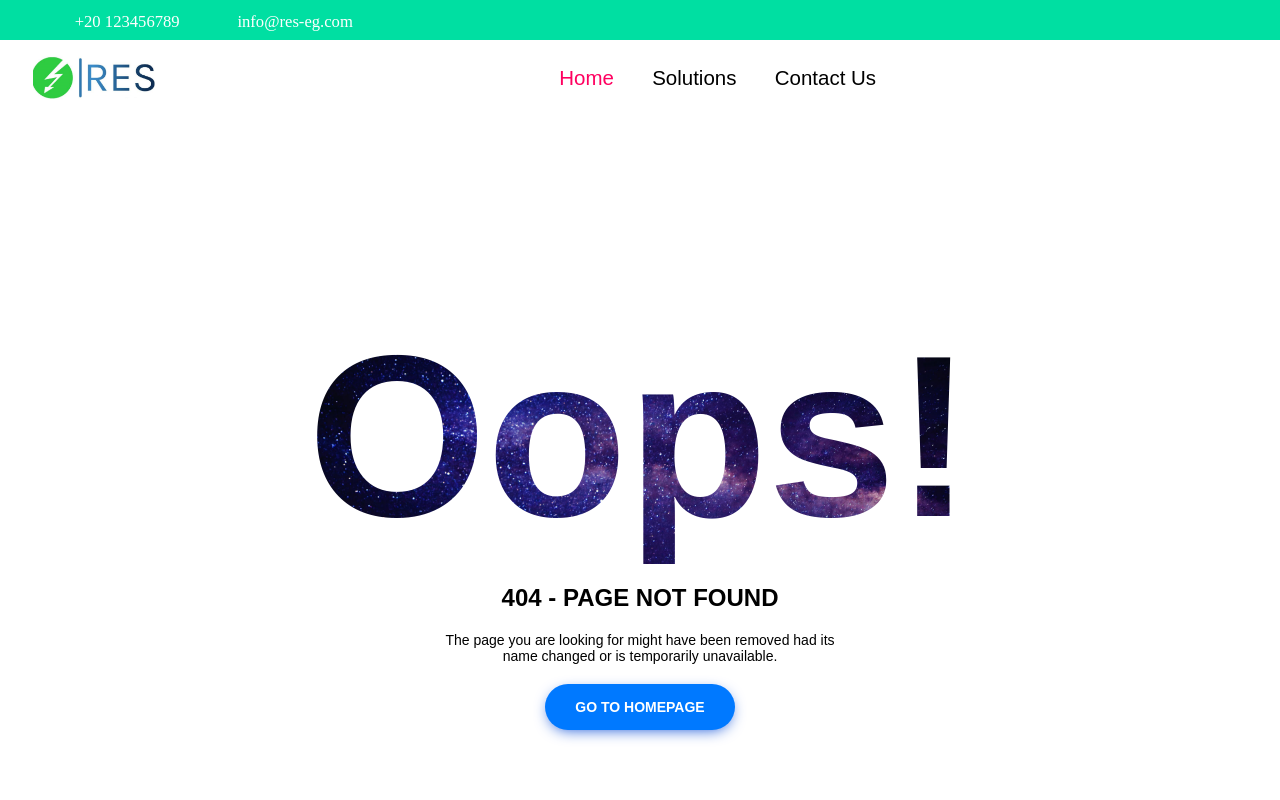
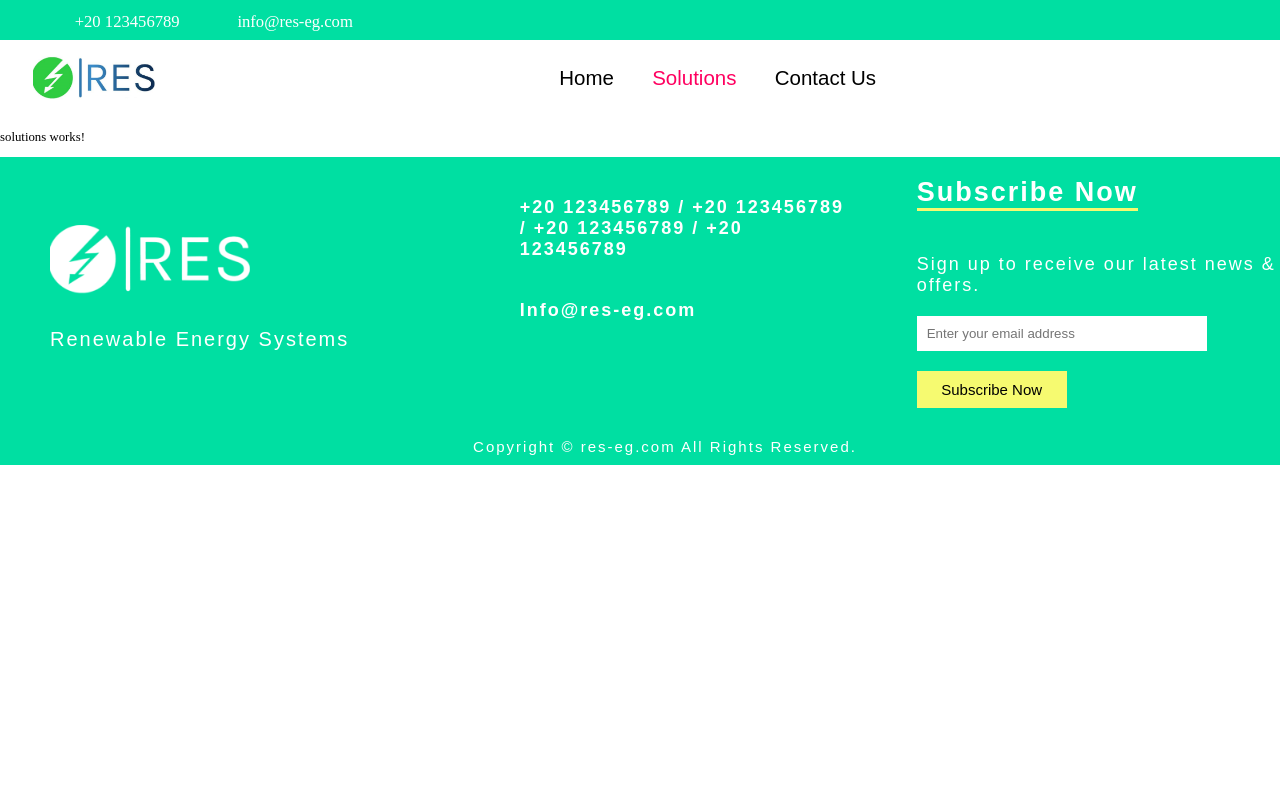
Before and after one commit to mostafa-abuelkhair/res-eg, an Angular app in the folder res-front/: page /solution in a window 1280 px wide. Shown: the top 800 px of the page. Built offline with nearby package versions, Linux system fonts and the light colour scheme; a web font is replaced by a local one.

Commit message:
added solutions

```diff
--- a/res-front/src/app/app-routing.module.ts
+++ b/res-front/src/app/app-routing.module.ts
@@ -2,11 +2,13 @@ import { NgModule } from '@angular/core';
 import { RouterModule, Routes } from '@angular/router';
 import { HomeComponent } from './home/home.component';
 import { PageNotFoundComponent } from './page-not-found/page-not-found.component';
+import { SolutionsComponent } from './solutions/solutions.component';
 
 const routes: Routes = [
   {path: '', component: HomeComponent},
   {path: 'home', component: HomeComponent},
-  {path:'**' ,component: PageNotFoundComponent }
+  {path: 'solution', component: SolutionsComponent},
+  {path:'**' , component: PageNotFoundComponent }
 ];
 
 @NgModule({
--- a/res-front/src/app/app.module.ts
+++ b/res-front/src/app/app.module.ts
@@ -13,6 +13,7 @@ import { FooterComponent } from './footer/footer.component';
 import { PrefooterComponent } from './home/prefooter/prefooter.component';
 import { HomeComponent } from './home/home.component';
 import { PageNotFoundComponent } from './page-not-found/page-not-found.component';
+import { SolutionsComponent } from './solutions/solutions.component';
 
 @NgModule({
   declarations: [
@@ -26,7 +27,8 @@ import { PageNotFoundComponent } from './page-not-found/page-not-found.component
     FooterComponent,
     PrefooterComponent,
     HomeComponent,
-    PageNotFoundComponent
+    PageNotFoundComponent,
+    SolutionsComponent
   ],
   imports: [
     BrowserModule,
--- a/res-front/src/app/home/service/service.component.css
+++ b/res-front/src/app/home/service/service.component.css
@@ -27,7 +27,7 @@
 
 .service-u{
     display: flex;
-    justify-content: start;
+    justify-content: flex-start;
     align-items: center;
 
 }
--- a/res-front/src/app/nav/nav.component.css
+++ b/res-front/src/app/nav/nav.component.css
@@ -77,7 +77,7 @@
     color: black;
 }
 
-.lowerNav a.active{
+.lowerNav a.activeLink{
     color: var(--red);
 }
 
--- a/res-front/src/app/nav/nav.component.html
+++ b/res-front/src/app/nav/nav.component.html
@@ -19,9 +19,9 @@
     <img src="assets/res-logo.png" alt="">
 
     <ul>
-        <a class="active" href="" routerLink="/home">Home</a>
-        <a href="solutions">Solutions</a>
-        <a href="contact">Contact Us</a>
+        <a  routerLink="/home" routerLinkActive="activeLink">Home</a>
+        <a  routerLink="/solution" routerLinkActive="activeLink">Solutions</a>
+        <a  routerLink="/contact" routerLinkActive="activeLink">Contact Us</a>
     </ul>
 
 </nav>
--- /dev/null
+++ b/res-front/src/app/solutions/solutions.component.html
@@ -0,0 +1 @@
+<p>solutions works!</p>
```
Also changed, not shown: res-front/src/app/solutions/solutions.component.ts (added, +10 -0 lines), res-front/src/app/solutions/solutions.component.css (added), 1 other file (tests, documents, lock files or other folders).
